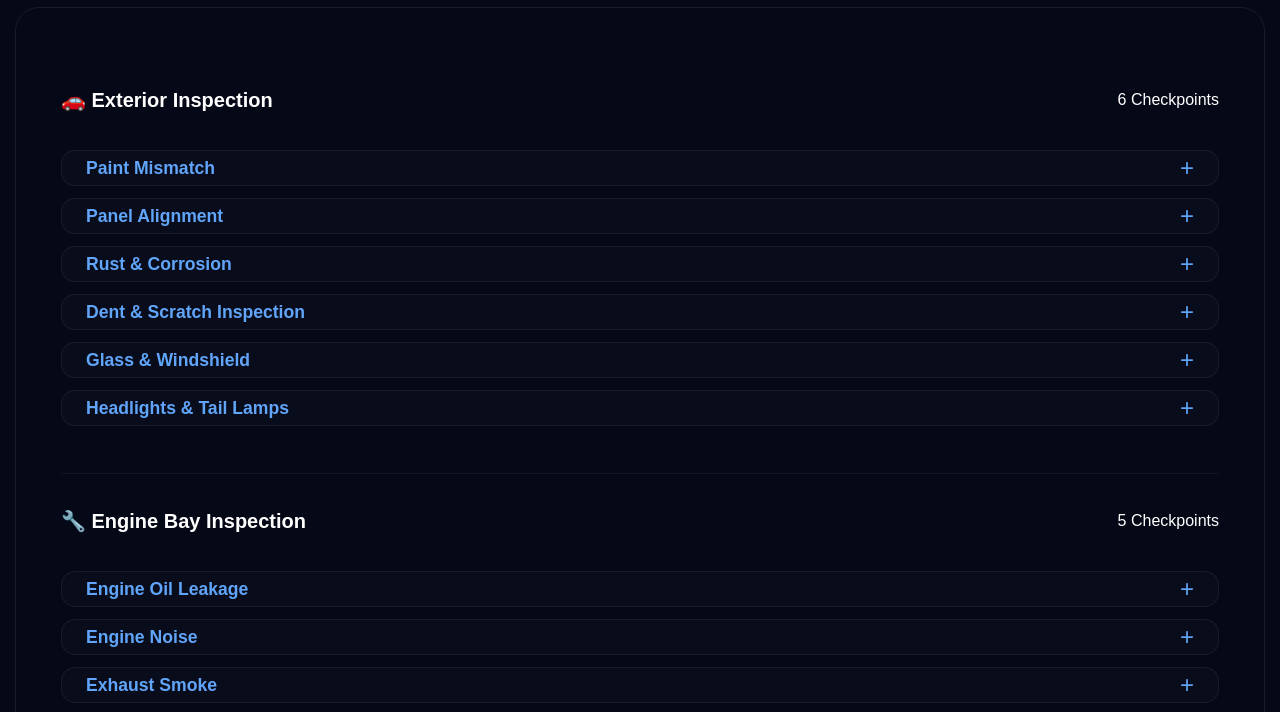
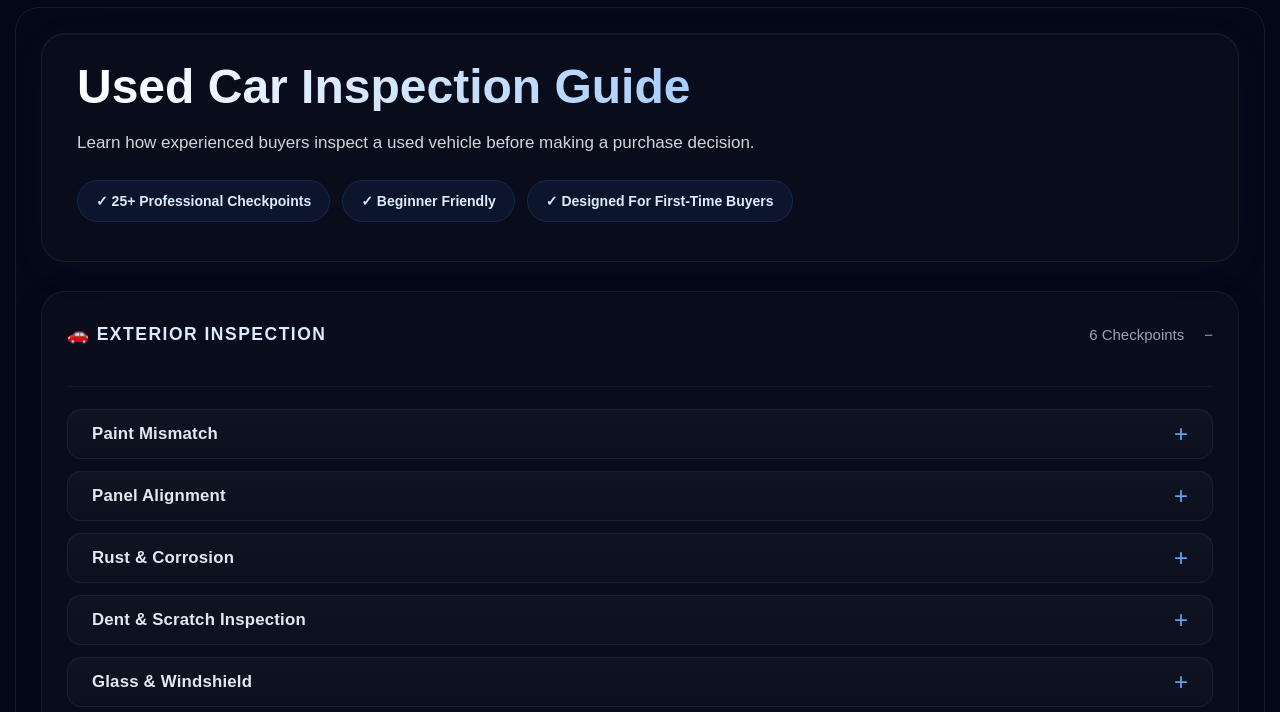
Before and after one commit to Divyansh1407/TruWheels, a plain HTML site: page ui/inspection/inspectionGuide.html in a window 1280 px wide. Shown: the part 73-785 px from the top of the page. Drawn offline with Linux system fonts and the light colour scheme.

Commit message:
Made Inspection Guide More Functional

```diff
--- a/style.css
+++ b/style.css
@@ -1127,16 +1127,74 @@ button:hover {
 .guide-container{
     border:1px solid rgba(255,255,255,0.08);
     border-radius:24px;
-    padding:45px;
+    padding:25px;
+}
+
+.guide-hero{
+    padding:29px 35px;
+    background:rgba(255,255,255,0.02);
+    border:1px solid rgba(255,255,255,0.06);
+    border-radius:24px;
+    margin-bottom:29px;
+
+    box-shadow:
+        inset 0 1px 0 rgba(255,255,255,0.03),
+        0 10px 40px rgba(37,99,235,0.06);
+}
+
+.guide-hero h1{
+    font-size:3rem;
+    font-weight:710;
+    margin: 0 0 14px;
+    line-height:1;
+    margin-bottom:18px;
+
+    background: linear-gradient(
+        90deg,
+        #ffffff,
+        #60a5fa
+    );
+
+    -webkit-background-clip: text;
+    -webkit-text-fill-color: transparent;
+}
+
+.guide-hero p{
+    color:#d1d5db;
+    font-size:17px;
+    max-width:700px;
+    line-height:1.7;
+    margin-bottom:22px;
+}
+
+.guide-features{
+    display:flex;
+    flex-wrap:wrap;
+    gap:12px;
+    margin-bottom:10px;
+}
+
+.feature-pill{
+    background:rgba(59,130,246,0.08);
+    border:1px solid rgba(59,130,246,0.18);
+    border-radius:999px;
+    padding:12px 18px;
+    color:#dbeafe;
+    font-size:14px;
+    font-weight:600;
 }
 
 .inspection-section{
-    padding:35px 0;
-    border-bottom:1px solid rgba(255,255,255,0.05);
+    background:rgba(255,255,255,0.02);
+    box-shadow:0 8px 30px rgba(0,0,0,0.15);
+    border:1px solid rgba(255,255,255,0.06);
+    border-radius:24px;
+    padding:14px 25px;
+    margin-bottom:18px;
 }
 
-.inspection-section:last-child{
-    border-bottom:none;
+.inspection-section:hover{
+    border-color:rgba(59,130,246,0.15);
 }
 
 .section-header{
@@ -1144,27 +1202,38 @@ button:hover {
     justify-content:space-between;
     align-items:center;
     cursor:pointer;
-    padding-bottom:18px;
-    margin-bottom:20px;
+    padding:4px 0;
 }
 
 .section-header h2{
-    font-size:1.25rem;
-    margin:0;
+    color:#dbeafe;
+    font-size:17.5px;
+    font-weight:700;
+    letter-spacing:1.5px;
+    text-transform:uppercase;
+}
+
+.section-header span{
+    color:#94a3b8;
+    font-size:15px;
 }
 
 .inspection-card{
-    background:rgba(255,255,255,0.02);
+    background: linear-gradient(180deg,
+              rgba(255,255,255,0.03),
+              rgba(255,255,255,0.015)
+    );
     border:1px solid rgba(255,255,255,0.06);
     border-radius:14px;
-    padding:3px 24px;
     margin-bottom:12px;
-    transition:0.3s;
 }
 
 .inspection-card:hover{
     transform:translateY(-4px);
     border-color:#3b82f6;
+
+    box-shadow:
+    0 8px 24px rgba(37,99,235,0.08);
 }
 
 .inspection-card h3{
@@ -1183,14 +1252,17 @@ button:hover {
     justify-content:space-between;
     align-items:center;
     cursor:pointer;
+    padding: 10px 24px;
 }
 
 .point-header h3{
-    font-size:1.1rem;
+    font-size:1.05rem;
     margin:0;
-    color:#60a5fa;
-    font-weight:650;
+    color:#e2e8f0;
+    font-weight:600;
+    letter-spacing:0.2px;
 }
+
 
 .point-content{
     display:none;
@@ -1214,3 +1286,32 @@ button:hover {
 .inspection-card.active .toggle-icon{
     transform:rotate(45deg);
 }
+
+.section-info{
+    display:flex;
+    align-items:center;
+    gap:20px;
+}
+
+.section-toggle{
+    font-size:2rem;
+
+    color:#60a5fa;
+
+    cursor:pointer;
+
+    transition:0.3s;
+}
+
+.section-content{
+    display:none;
+    margin-top:0;
+    padding-top:0;
+}
+
+.section-content.active{
+    display:block;
+    margin-top:22px;
+    padding-top:22px;
+    border-top:1px solid rgba(255,255,255,0.05);
+}
--- a/ui/inspection/inspectionGuide.html
+++ b/ui/inspection/inspectionGuide.html
@@ -35,8 +35,25 @@
     <!-- DYNAMIC CONTENT WILL COME HERE -->
 
     <main class="guide-wrapper">
+
         <div class="guide-container">
+
+            <section class="guide-hero">
+                <h1>Used Car Inspection Guide</h1>
+
+                <p>
+                    Learn how experienced buyers inspect a used vehicle before making a purchase decision.
+                </p>
+
+                <div class="guide-features">
+                    <div class="feature-pill">✓ 25+ Professional Checkpoints</div>
+                    <div class="feature-pill">✓ Beginner Friendly</div>
+                    <div class="feature-pill">✓ Designed For First-Time Buyers</div>
+                </div>
+            </section>
+
         </div>
+
     </main>
 
 
--- a/ui/inspection/inspectionGuide.js
+++ b/ui/inspection/inspectionGuide.js
@@ -1,7 +1,7 @@
 const guideContainer =
 document.querySelector(".guide-container");
 
-inspectionGuideData.forEach(section => {
+inspectionGuideData.forEach((section,index) => {
 
     let checkpointHTML = "";
 
@@ -46,14 +46,27 @@ inspectionGuideData.forEach(section => {
                     ${section.category}
                 </h2>
 
+                <div class="section-info">
+
                     <span>
                         ${section.checkpoints.length}
                         Checkpoints
                     </span>
 
+                    <span class="section-toggle">
+                        ${index === 0 ? "−" : "+"}
+                    </span>
+
                 </div>
 
+            </div>
+
+            <div class="section-content
+             ${index === 0 ? "active" : ""}">
+
                 ${checkpointHTML}
+
+            </div>
 
         </section>
 
@@ -68,3 +81,25 @@ document.addEventListener("click", function(e){
     card.classList.toggle("active");
 
 });
+
+document.addEventListener("click", function(e){
+
+    const sectionHeader =
+    e.target.closest(".section-header");
+
+    if(!sectionHeader) return;
+
+    const content =
+    sectionHeader.nextElementSibling;
+
+    const toggle =
+    sectionHeader.querySelector(".section-toggle");
+
+    content.classList.toggle("active");
+
+    toggle.textContent =
+        content.classList.contains("active")
+        ? "−"
+        : "+";
+
+});
```
Lines whose indentation alone changed are shown as unchanged.
